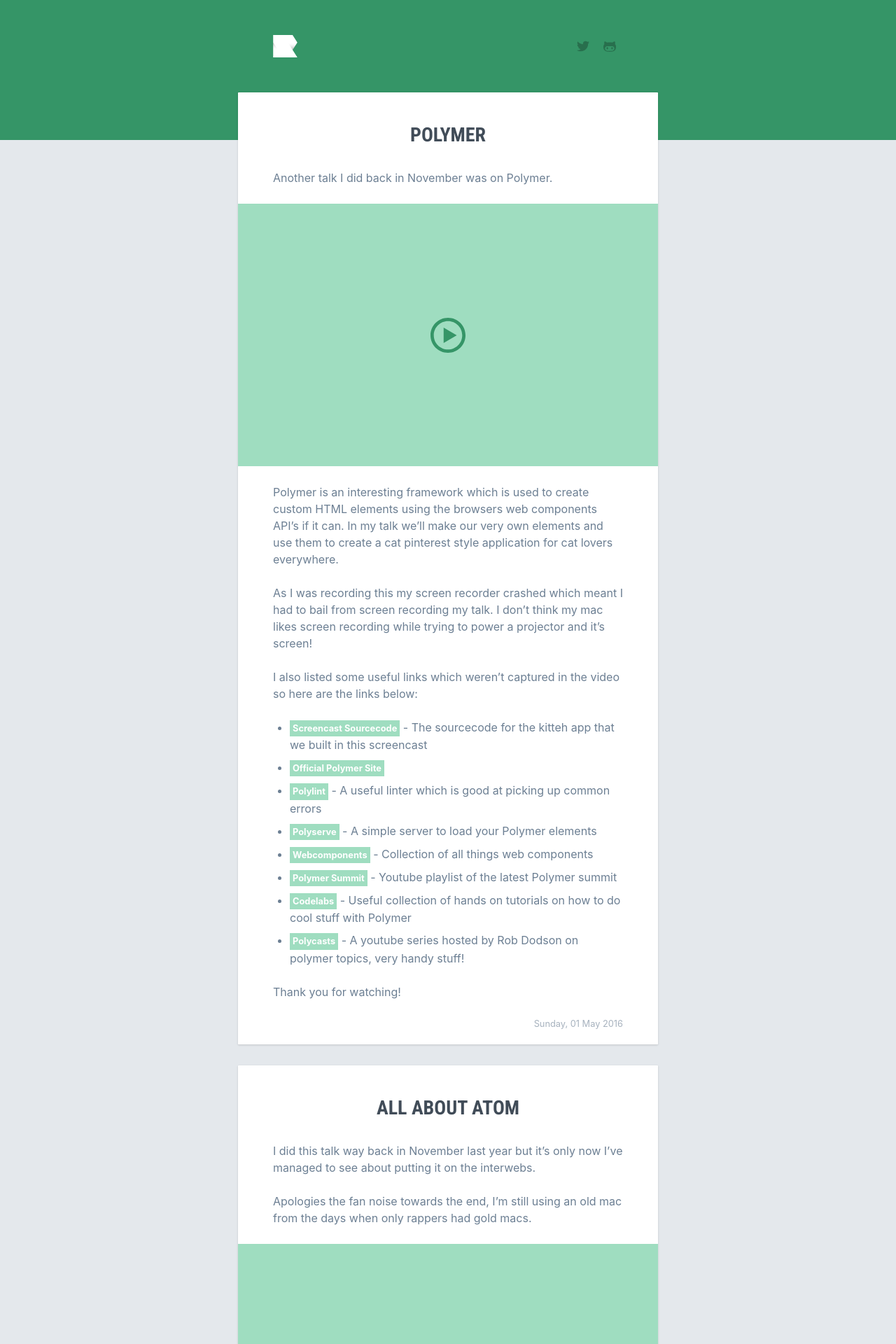
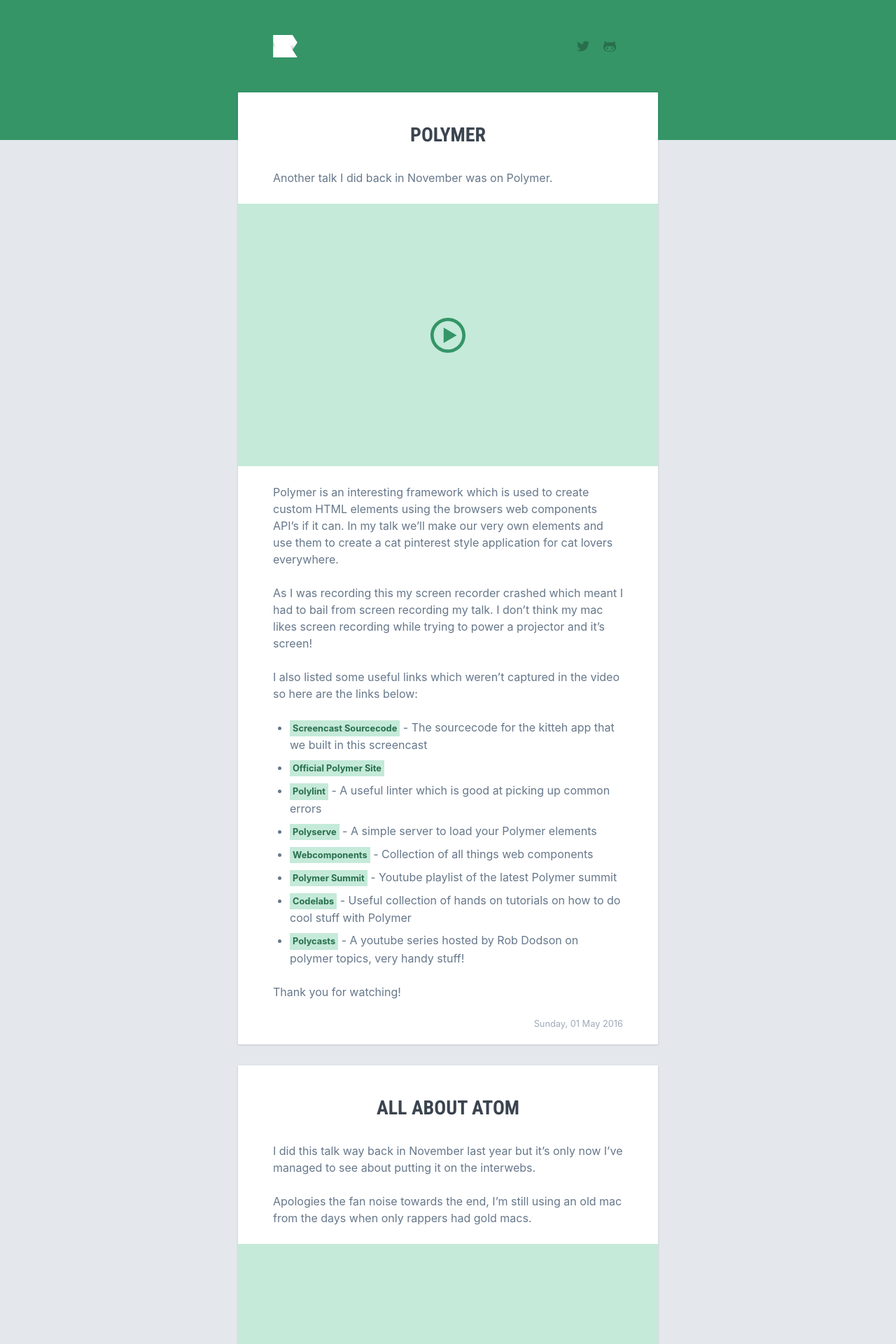
Before and after one commit to studioromeo/studioromeo.github.com, a Jekyll site: the page built from index.html, in a window 1280 px wide. Shown: the top 1920 px of the page at 70% size. Built offline with Jekyll 4.4.1, drawn with Linux system fonts in a browser that asks for light colours; emoji names are drawn with the system emoji font; the list of posts is cut into pages by our own code.

Commit message:
Improve contrast ratios on the site

```diff
--- a/_sass/component.article.scss
+++ b/_sass/component.article.scss
@@ -11,7 +11,7 @@
 
     a:not(.u-link-default) {
         background: $colour-green-light;
-        color: #fff;
+        color: $colour-green-dark;
         display: inline-block;
         font-size: .8em;
         font-weight: bold;
--- a/_sass/settings.scss
+++ b/_sass/settings.scss
@@ -7,13 +7,13 @@
 $colour-grey: #e4e8ec;
 $colour-cream: #f8f8f8;
 
-$colour-space-grey: #6c7f93;
+$colour-space-grey: #66778a;
 $colour-space-grey-dark: darken($colour-space-grey, 20%);
 $colour-space-grey-light: lighten($colour-space-grey, 20%);
 
 $colour-green: #359567;
 $colour-green-dark: darken($colour-green, 10%);
-$colour-green-light: lighten($colour-green, 35%);
+$colour-green-light: lighten($colour-green, 45%);
 
 // Widths & Spacing
 $container-width: 600px;
```
